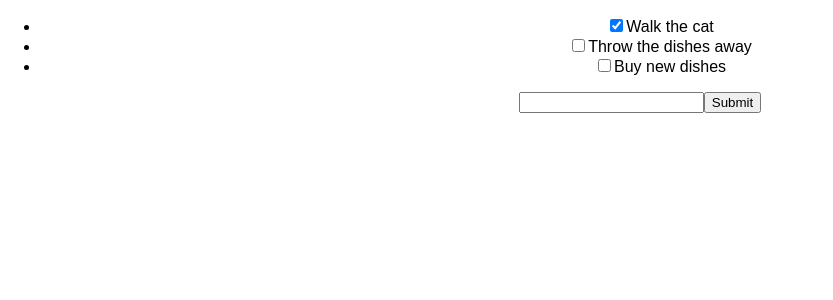
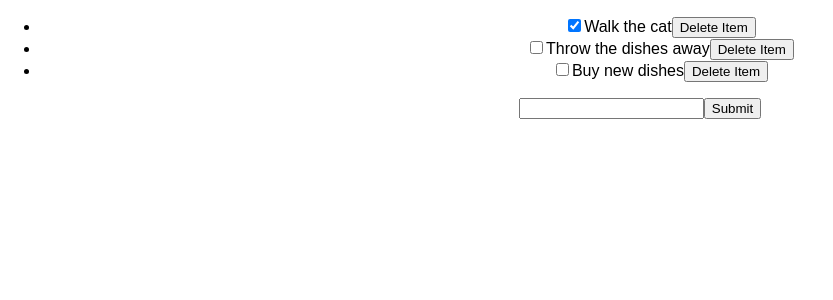
Before and after one commit to bnreine/react-to-do, a React (Create React App) app: page / in a window 1280 px wide. Shown: the top 300 px of the page, without its empty margins (0-833 px from the left). Built offline with nearby package versions, Linux system fonts and the light colour scheme.

Commit message:
Assignment React To-Do: Events: Completed

```diff
--- a/src/App.js
+++ b/src/App.js
@@ -36,13 +36,27 @@ class App extends Component {
   }
 
 
+/*
+Define a deleteTodo method on the App component. This method should call this.setState()
+and pass it a new array that doesn't have the to-do item being deleted. Consider using
+the .filter() array method to accomplish this without mutating state – do not use .splice(),
+which is a mutable method, unless making a copy of the array first.
+*/
+
+  deleteTodo (index){
+    //console.log("Hello");
+    const todos = this.state.todos.filter(todo => todo !== this.state.todos[index]);
+    this.setState({todos: todos});
+  }
+
+
 
   render() {
     return (
       <div className="App">
         <ul>
           { this.state.todos.map( (todo, index) =>
-            <ToDo key={ index } description={ todo.description } isCompleted={ todo.isCompleted } toggleComplete={ () => this.toggleComplete(index) } />
+            <ToDo key={ index } description={ todo.description } isCompleted={ todo.isCompleted } toggleComplete={ () => this.toggleComplete(index) } deleteTodo={ () => this.deleteTodo(index) } />
            )}
          </ul>
          <form onSubmit={ (e) => this.handleSubmit(e) }>
--- a/src/components/ToDo.js
+++ b/src/components/ToDo.js
@@ -6,6 +6,7 @@
        <li>
         <input type="checkbox" checked={ this.props.isCompleted } onChange={ this.props.toggleComplete } />
         <span>{ this.props.description }</span>
+        <input type="button" value="Delete Item" onClick={ this.props.deleteTodo } />
       </li>
      );
    }
```
Also changed, not shown: 1 other file (tests, documents, lock files or other folders).
